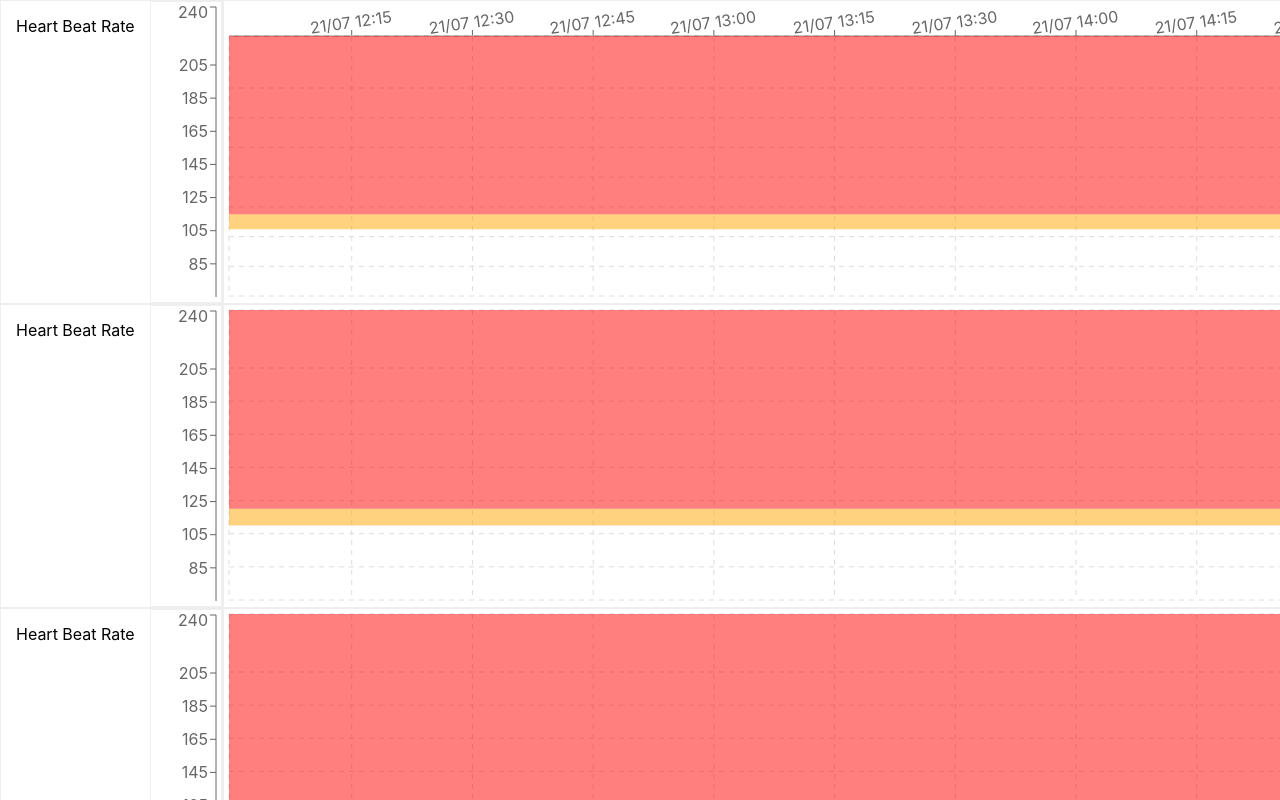
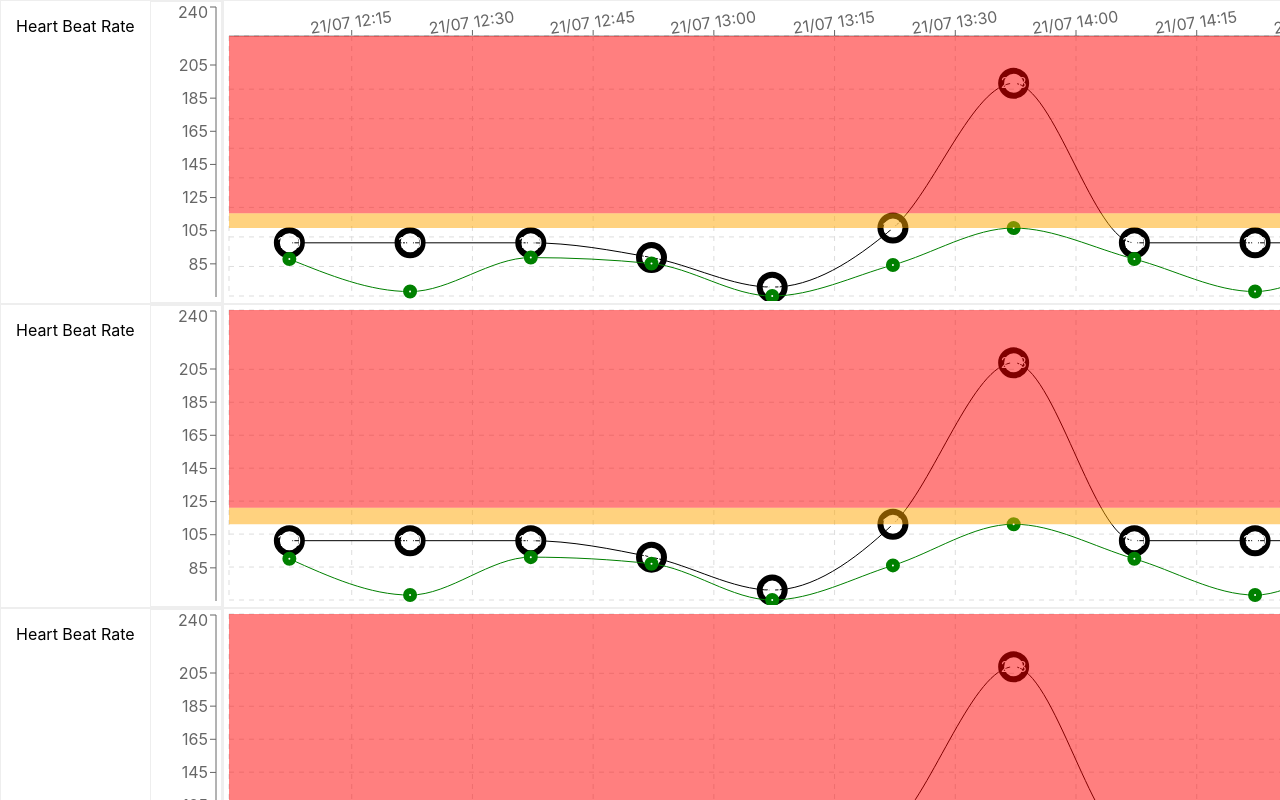
Before and after one commit to seeliang/react-solutions, a React (Create React App) app in the folder solutions/recharts/: page / in a window 1280 px wide. Shown: the top 800 px of the page. Built offline with nearby package versions, Linux system fonts and the light colour scheme.

Commit message:
chore: update data names

```diff
--- a/solutions/recharts/src/App.js
+++ b/solutions/recharts/src/App.js
@@ -5,73 +5,73 @@ import { LineChart, Line, XAxis, YAxis, CartesianGrid,ReferenceArea, Tooltip } f
 const data = [
   {
     name: "21/07 12:00",
-    uv: 100,
-    kk: 89,
+    max: 100,
+    min: 89,
   },
   {
     name: "21/07 12:15",
-    uv: 100,
-    kk: 67
+    max: 100,
+    min: 67
   },
   {
     name: "21/07 12:30",
-    uv: 100,
-    kk: 90
+    max: 100,
+    min: 90
   },
   {
     name: "21/07 12:45",
-    uv: 90,
-    kk: 86
+    max: 90,
+    min: 86
   },
   {
     name: "21/07 13:00",
-    uv: 70,
-    kk: 64
+    max: 70,
+    min: 64
   },
   {
     name: "21/07 13:15",
-    uv: 110,
-    kk: 85
+    max: 110,
+    min: 85
   },
   {
     name: "21/07 13:30",
-    uv: 208,
-    kk: 110
+    max: 208,
+    min: 110
   },
   {
     name: "21/07 14:00",
-    uv: 100,
-    kk: 89,
+    max: 100,
+    min: 89,
   },
   {
     name: "21/07 14:15",
-    uv: 100,
-    kk: 67
+    max: 100,
+    min: 67
   },
   {
     name: "21/07 14:30",
-    uv: 100,
-    kk: 90
+    max: 100,
+    min: 90
   },
   {
     name: "21/07 14:45",
-    uv: 90,
-    kk: 86
+    max: 90,
+    min: 86
   },
   {
     name: "21/07 15:00",
-    uv: 70,
-    kk: 64
+    max: 70,
+    min: 64
   },
   {
     name: "21/07 15:15",
-    uv: 110,
-    kk: 85
+    max: 110,
+    min: 85
   },
   {
     name: "21/07 15:30",
-    uv: 140,
-    kk: 110
+    max: 140,
+    min: 110
   }
 ];
 
```
